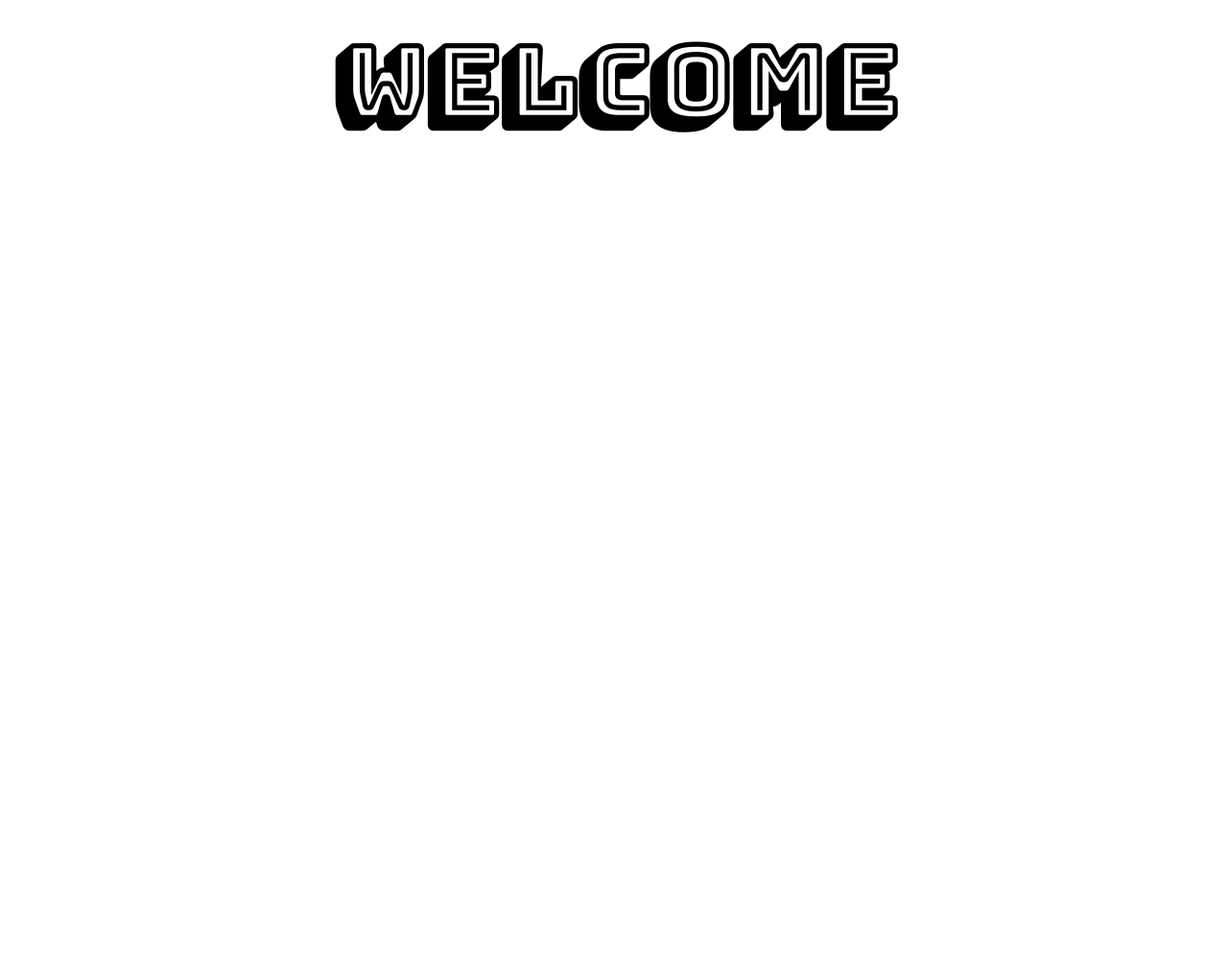
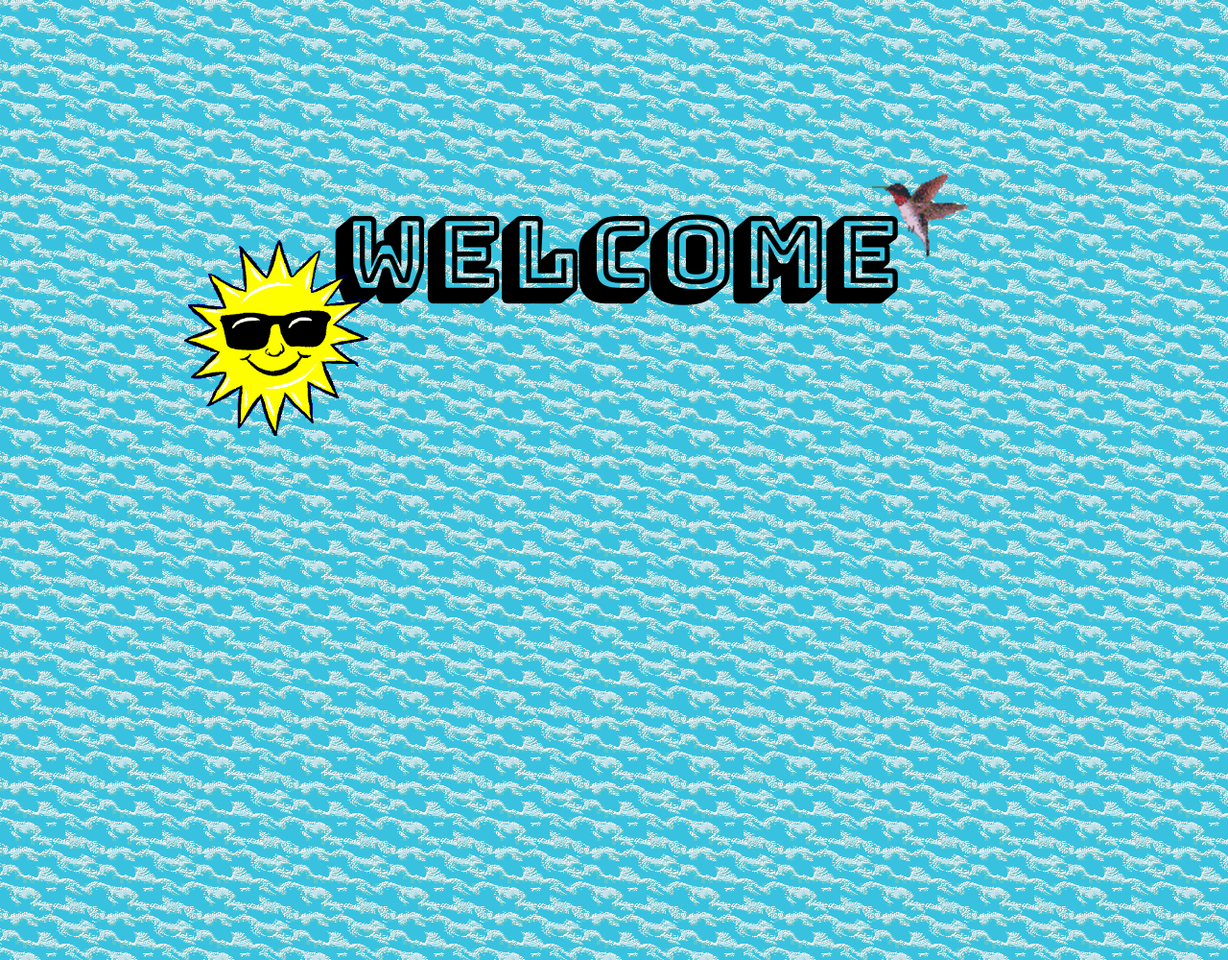
Before and after one commit to nbriz/welcome, a plain HTML site: page index.html in a window 1280 px wide. Shown: the whole page at 96% size. Before the commit the page ends 820 px from the top, so only its background shows below. Drawn offline with Linux system fonts and the light colour scheme.

Commit message:
added some images

```diff
--- a/index.html
+++ b/index.html
@@ -14,15 +14,28 @@
       body {
         margin: 0;
         height: 100vh;
+        background-image: url(waves.gif);
       }
 
       h1 {
         text-align: center;
         font-family: "Bungee Shade", sans-serif;
         font-size: 8vw;
-/*         background-color: grey; */
-/*         width: 400px; */
-        margin: 20px auto;
+        margin: 200px auto;
+      }
+
+      .bird {
+        position: absolute;
+        top: 180px;
+        right: 21vw;
+        width: 8vw;
+      }
+
+      .sun {
+        width: 15vw;
+        position: absolute;
+        left: 15vw;
+        top: 250px;
       }
 
     </style>
@@ -30,6 +43,8 @@
 	<body>
 
     <h1>Welcome</h1>
+    <img class="bird" src="bird.gif" alt="a humming bird flapping it's wings">
+    <img class="sun" src="sun.gif" alt="a sun cartoon with sun-glasses">
 
 	</body>
 </html>
```
